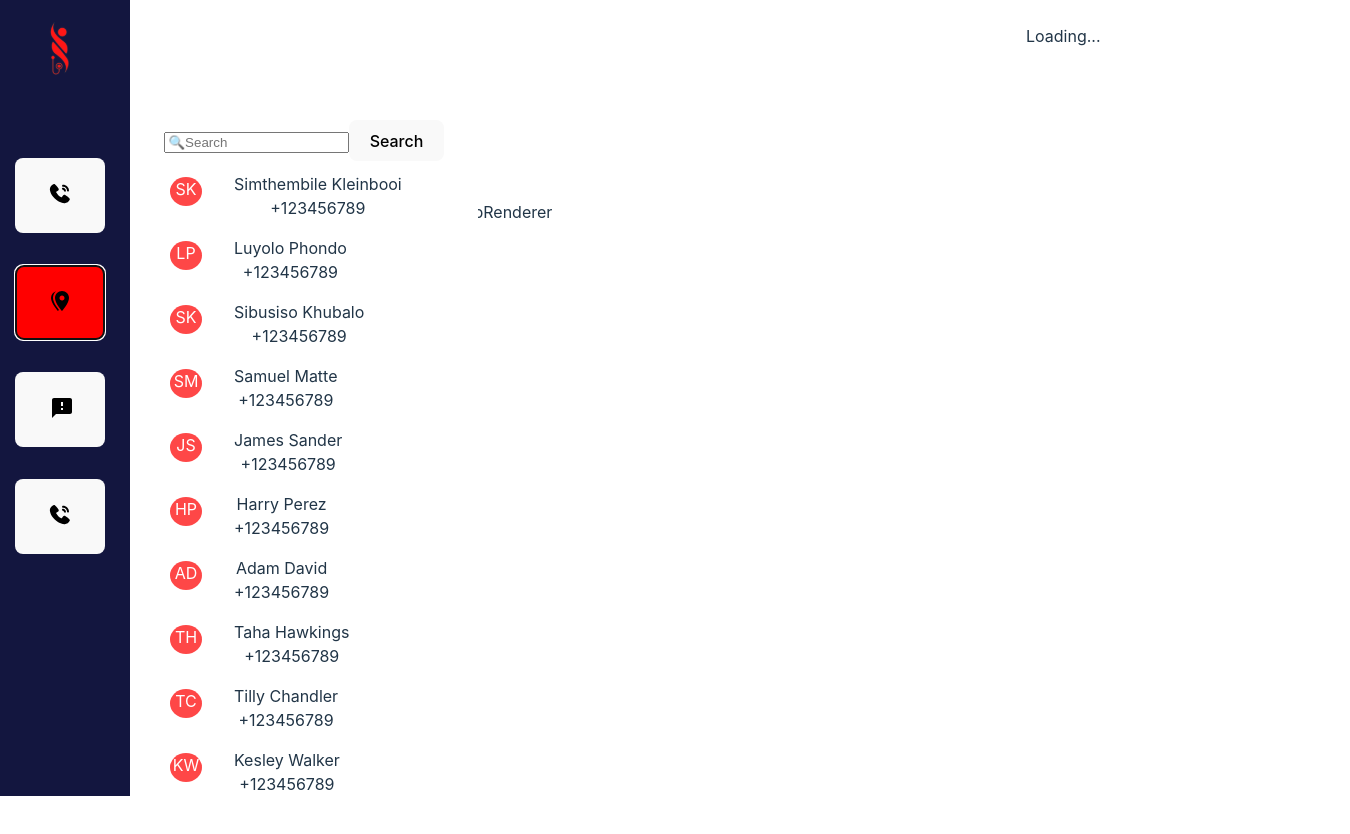
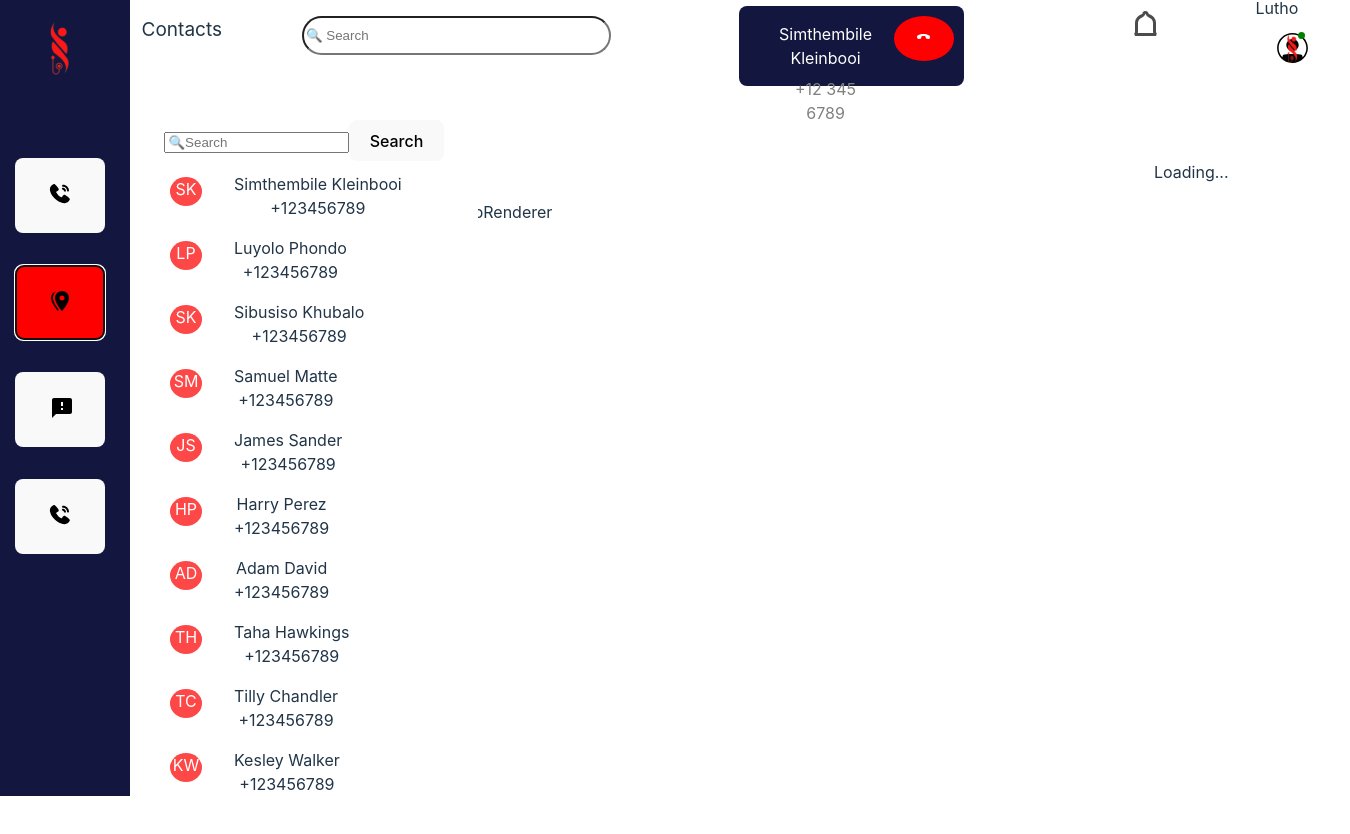
Before and after one commit to DildaarYounglings/eclipsus-sos-react-frontend, a React (Vite) app: page / in a window 1280 px wide. Both pictures are taken after a click on the button 60 px from the left and 302 px from the top of the page. Shown: the top 834 px of the page, 1350 px wide, since content can reach past the window. Built offline with nearby package versions, Linux system fonts and the light colour scheme.

Commit message:
fizing the sizing problem

```diff
--- a/src/components/mapPage-UI-components/MapPageBody.jsx
+++ b/src/components/mapPage-UI-components/MapPageBody.jsx
@@ -40,7 +40,7 @@ export const ToggleableSideNavbar = function (props) {
           }
         `}
       </style>
-      <div style={{translate: "0px 0px",position:"absolute",top:"15vh",transitionDuration:"1000ms",height:"30vh"}}>
+      <div style={{ translate: "0px 0px", position: "absolute", top: "15vh", transitionDuration: "1000ms", height: "30vh" }}>
         <input
           type="search"
           placeholder="🔍Search"
@@ -110,27 +110,25 @@ export const ToggleableSideNavbar = function (props) {
 };
 
 export const RenderMap = function () {
-  return <div style={{position:"relative",top:"25vh",left:"25vw",zIndex: -1 }}>MapRenderer</div>;
+  return <div style={{ position: "relative", top: "25vh", left: "25vw", zIndex: -1 }}>MapRenderer</div>;
 };
 
-export const MapPageFocusedContactInfo = function(props){
-  const [isclickedItem] = props.isclickedItem;
-  if (
+export const MapPageFocusedContactInfo = function (props) {
+  const [isclickedItem,setIsclickedItem] = props.isclickedItem;
+
+  return (
+    <React.Fragment>
+    {
         isclickedItem.Fullname === "" ||
         isclickedItem === undefined ||
-    isclickedItem === null
-  ) {
-    return <div style={{position:"absolute",left:"70vw"}}>Loading...</div>;
-  }
-  return (
+        isclickedItem === null ? <div style={{ position: "absolute", top:"20vh",left:"80vw" }}>Loading...</div> : (
         <div
           style={{
-        position:"absolute",top:"12vh",left:"73vw",
+            position: "absolute", top: "12vh", left: "73vw",
             backgroundColor: "lightgrey",
             height: "fit-content",
             width: "fit-content",
-      }}
-    >
+          }}>
           <form>
             <ol
               style={{
@@ -178,7 +176,7 @@ export const MapPageFocusedContactInfo = function(props){
                       )}${splitContents[1].charAt(0)}`;
                     })()}
                   </li>
-              <li style={{display: "block" }}>
+                  <li style={{ display: "block" }}>
                     <span>{isclickedItem.Fullname}</span>
                     <span style={{ color: "black" }}>{"✏️"}</span>
                     <br />
@@ -210,8 +208,8 @@ export const MapPageFocusedContactInfo = function(props){
                   <li
                     style={{
                       display: "flex",
-                  width:"fit-content",
-                  height:"fit-content",
+                      width: "fit-content",
+                      height: "fit-content",
                       flexDirection: "column",
                       alignItems: "flex-start",
                     }}
@@ -220,14 +218,14 @@ export const MapPageFocusedContactInfo = function(props){
                     <div
                       style={{
                         display: "flex",
-                    width:"100px",
-                    height:"fit-content",
+                        width: "100px",
+                        height: "fit-content",
                         flexDirection: "column",
                         alignItems: "flex-start",
                       }}>
                       <span>Home</span>
                       <br />
-                  <div style={{display: "flex" }}>
+                      <div style={{ display: "flex" }}>
                         <span style={{ marginRight: "2vw" }}>
                           {isclickedItem.ContactNum}
                         </span>
@@ -313,6 +311,10 @@ export const MapPageFocusedContactInfo = function(props){
             </ol>
           </form>
         </div>
+      )
+    }
+  </React.Fragment>
+
   );
 }
 export const MapPageBody = function () {
--- a/src/components/mapPage-UI-components/MapPageProfileNavbar.jsx
+++ b/src/components/mapPage-UI-components/MapPageProfileNavbar.jsx
@@ -1,12 +1,17 @@
-import React from 'react'
+import React from "react";
+import {
+  BellIcon_SVG,
+  DeclinePhoneCallBtn_SVG,
+  LuthoProfilePic_SVG,
+} from "../homePage-UI-components/UserProfileNavbar";
 
 export const MapPageProfileNavbar = () => {
   return (
     <div
       style={{
         position: "absolute",
-            top: "0px",
-            left: "130px",
+        top: "0vh",
+        left: "9.5vw",
         width: "fit-content",
         height: "6rem",
       }}
@@ -15,9 +20,9 @@ export const MapPageProfileNavbar = () => {
         style={{
           display: "flex",
           flexDirection: "row",
-              gap: "20rem",
+          gap: "10vw",
           listStyle: "none",
-              translate:"-20px 0px"
+          translate: "-20px 0px",
         }}
       >
         <li style={{ display: "flex", flexDirection: "row", gap: "5rem" }}>
@@ -72,7 +77,7 @@ export const MapPageProfileNavbar = () => {
         <li style={{ translate: "0px -5px" }}>
           <ul style={{ listStyle: "none", display: "flex", gap: "6rem" }}>
             <li>
-                  <BellIcon_SVG/>
+              <BellIcon_SVG />
             </li>
             <li style={{ translate: "0px -5px" }}>
               <span
@@ -91,4 +96,4 @@ export const MapPageProfileNavbar = () => {
       </ul>
     </div>
   );
-}
+};
--- a/src/pages/MapPage.jsx
+++ b/src/pages/MapPage.jsx
@@ -1,9 +1,11 @@
 import React from 'react'
 import { MapPageBody } from '../components/mapPage-UI-components/MapPageBody'
+import { MapPageProfileNavbar } from '../components/mapPage-UI-components/MapPageProfileNavbar'
 
 export const MapPage = function() {
   return (
     <div>
+      <MapPageProfileNavbar/>
       <MapPageBody/>
     </div>
   )
```
Lines whose indentation alone changed are shown as unchanged.
